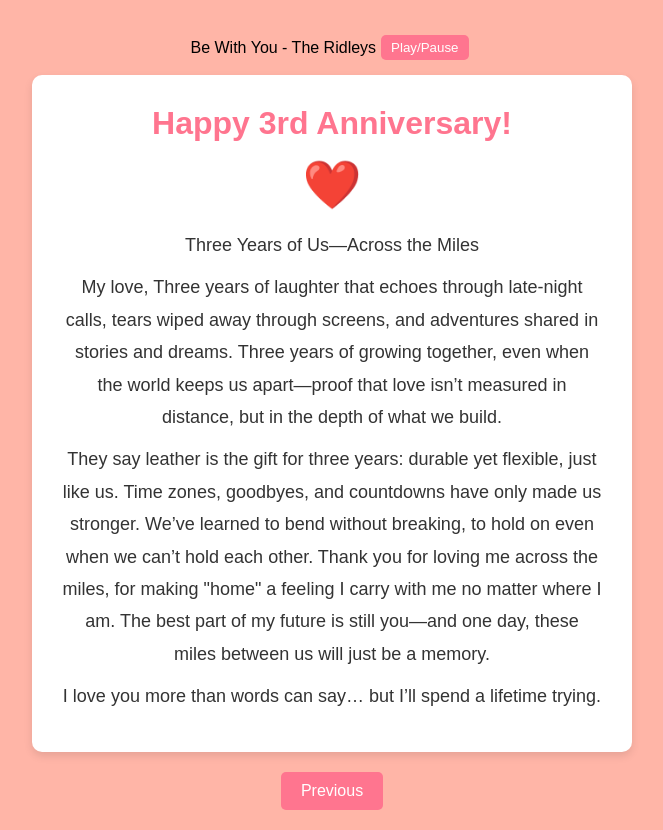
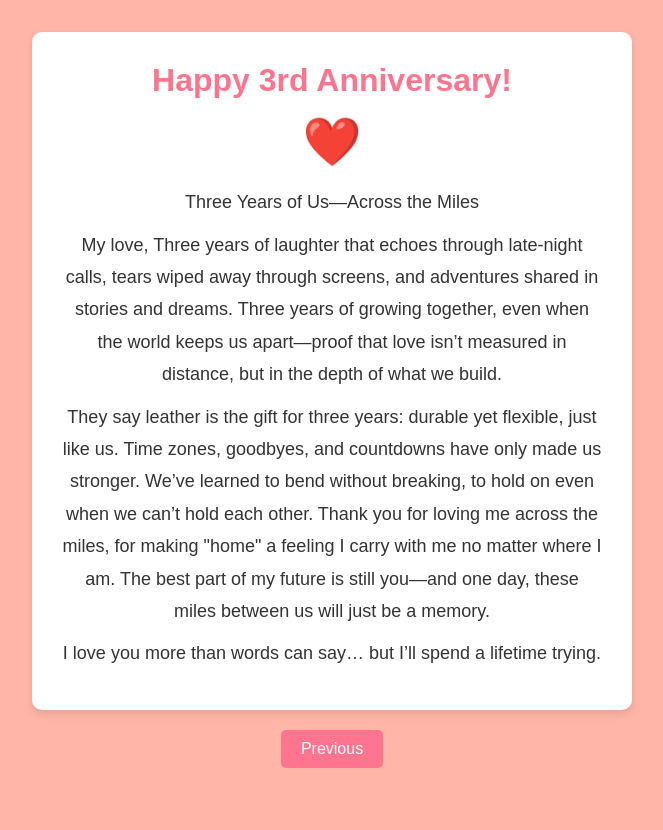
Before and after one commit to nighttvvench/last, a plain HTML site: page final.html in a window 1280 px wide. Shown: the whole page, without its empty margins (308-971 px from the left). After the commit the page ends 800 px from the top, so only its background shows below. Drawn offline with Linux system fonts and the light colour scheme.

Commit message:
Update final.html

```diff
--- a/final.html
+++ b/final.html
@@ -96,10 +96,7 @@
     </style>
 </head>
 <body>
-    <div class="audio-controls">
-        <p>Be With You - The Ridleys</p>
-        <button onclick="toggleAudio()">Play/Pause</button>
-    </div>
+
 
     <div class="final-message">
         <h2>Happy 3rd Anniversary!</h2>
```
